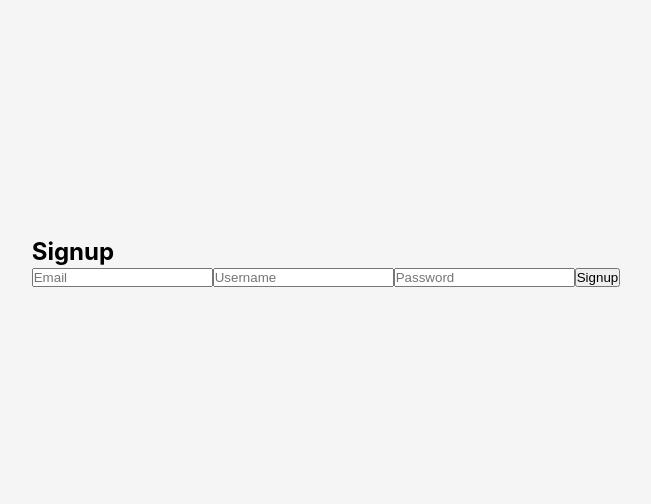
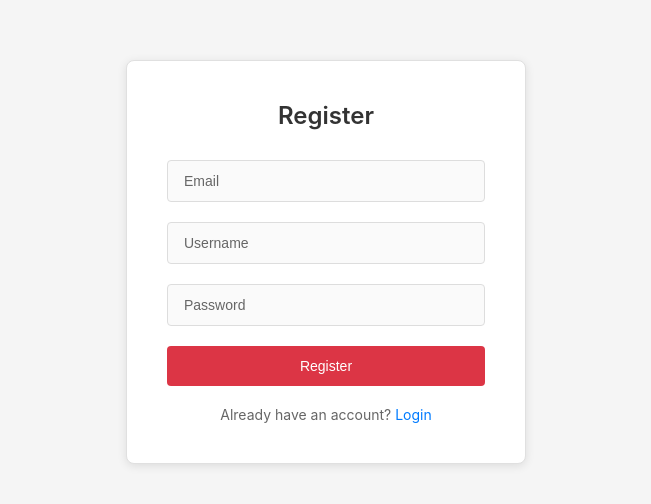
Before and after one commit to PranitaPaudel/ToDo-App, a React (Vite) app: page /register in a window 1280 px wide. Shown: the part 138-642 px from the top of the page, without its empty margins (314-965 px from the left). Built offline with nearby package versions, Linux system fonts and the light colour scheme.

Commit message:
feat: add login link in register component

```diff
--- a/src/components/register.tsx
+++ b/src/components/register.tsx
@@ -1,6 +1,7 @@
 import { useState } from "react";
+import "./loginregister.css";
 
-function register() {
+function Register() {
   const [email, setEmail] = useState("");
   const [uname, setUname] = useState("");
   const [password, setPassword] = useState("");
@@ -10,8 +11,9 @@ function register() {
   };
 
   return (
-    <form onSubmit={handleSubmit}>
-      <h2>Signup</h2>
+    <div className="container">
+      <form className="box" onSubmit={handleSubmit}>
+        <h2>Register</h2>
         <input
           type="email"
           placeholder="Email"
@@ -33,8 +35,12 @@ function register() {
           onChange={(e) => setPassword(e.target.value)}
           required
         />
-      <button type="submit">Signup</button>
+        <button type="submit">Register</button>
+        <div className="link">
+          Already have an account? <a href="/login">Login</a>
+        </div>
       </form>
+    </div>
   );
 }
-export default register;
+export default Register;
```
Lines whose indentation alone changed are shown as unchanged.
